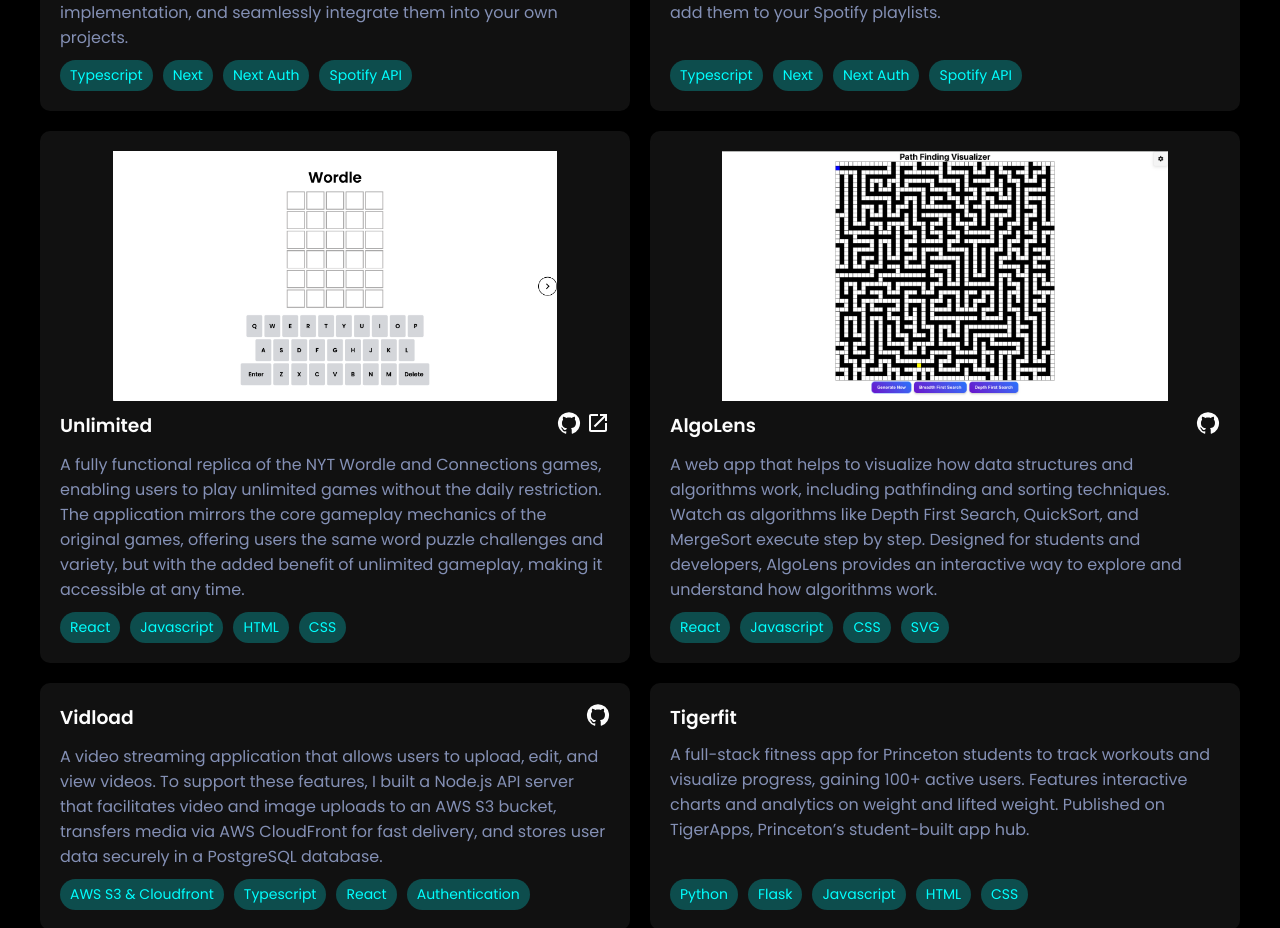
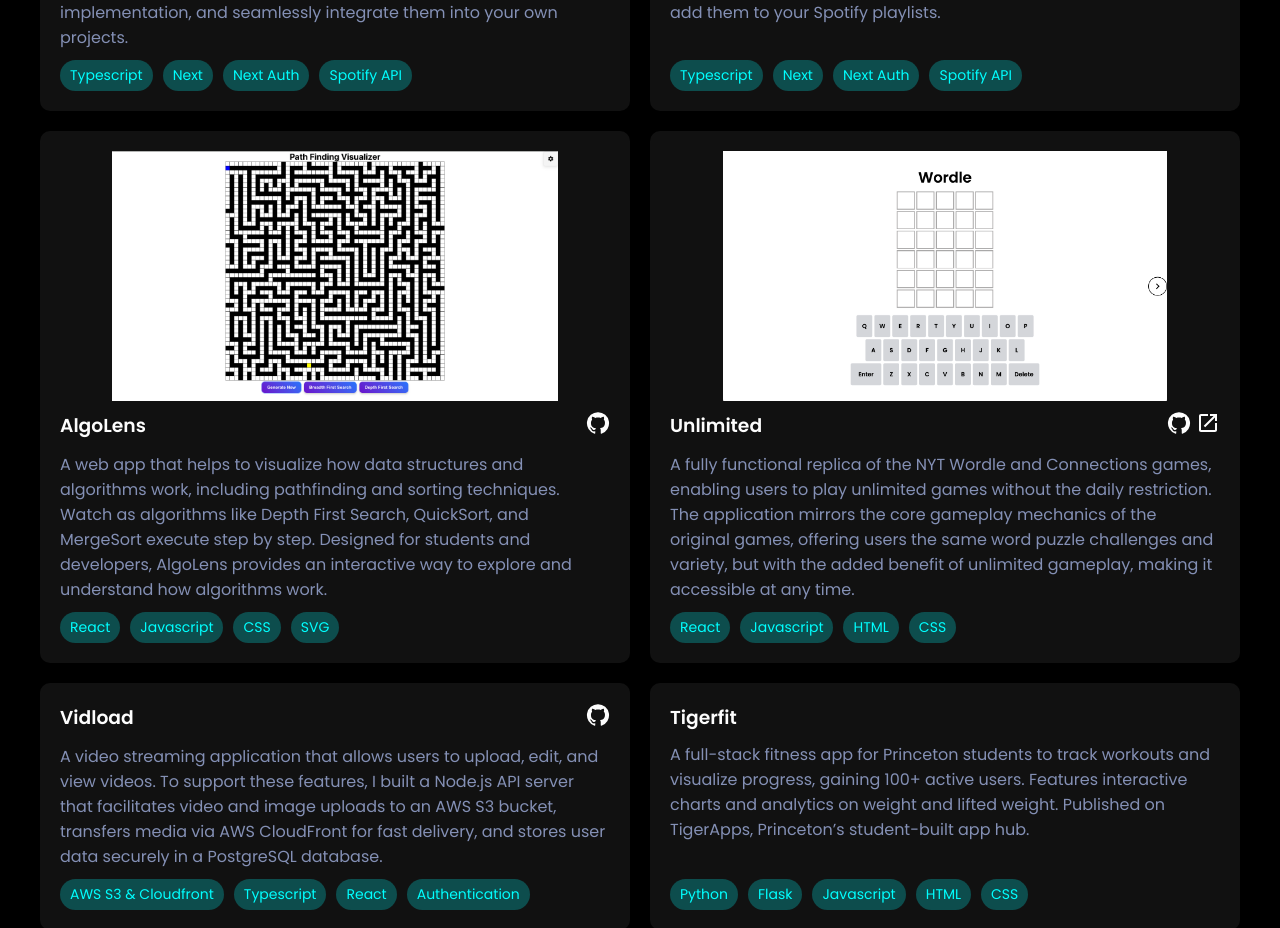
Before and after one commit to kevincas01/portfolio, a React (Create React App) app: page / in a window 1280 px wide. Shown: the part 2866-3794 px from the top of the page. Built offline with nearby package versions, Linux system fonts and the light colour scheme; the HTML template or start-up script is replaced by a standard one.

Commit message:
change projects order

```diff
--- a/src/Components/Projects.js
+++ b/src/Components/Projects.js
@@ -19,6 +19,13 @@ const Projects = () => {
       githubLink: "https://github.com/kevincas01/Vibify",
     },
     {
+      title: "AlgoLens",
+      description: `A web app that helps to visualize how data structures and algorithms work, including pathfinding and sorting techniques. Watch as algorithms like Depth First Search, QuickSort, and MergeSort execute step by step. Designed for students and developers, AlgoLens provides an interactive way to explore and understand how algorithms work.`,
+      skills: ["React", "Javascript", "CSS", "SVG"],
+      imagePath: "/projects/algolens1.png",
+      githubLink: "https://github.com/kevincas01/AlgoLens",
+    },
+    {
       title: "Unlimited",
       description: `A fully functional replica of the NYT Wordle and Connections games, enabling users to play unlimited games without the daily restriction. The application mirrors the core gameplay mechanics of the original games, offering users the same word puzzle challenges and variety, but with the added benefit of unlimited gameplay, making it accessible at any time.`,
       skills: ["React", "Javascript", "HTML", "CSS"],
@@ -26,14 +33,6 @@ const Projects = () => {
       githubLink: "https://github.com/kevincas01/gamecenter-single-player",
       siteLink: "https://gamecenter-single-player.vercel.app/",
     },
-    {
-      title: "AlgoLens",
-      description: `A web app that helps to visualize how data structures and algorithms work, including pathfinding and sorting techniques. Watch as algorithms like Depth First Search, QuickSort, and MergeSort execute step by step. Designed for students and developers, AlgoLens provides an interactive way to explore and understand how algorithms work.`,
-      skills: ["React", "Javascript", "CSS", "SVG"],
-      imagePath: "/projects/algolens1.png",
-      githubLink: "https://github.com/kevincas01/AlgoLens",
-    },
-
     {
       title: "Vidload",
       description: `A video streaming application that allows users to upload, edit, and view videos. To support these features, I built a Node.js API server that facilitates video and image uploads to an AWS S3 bucket, transfers media via AWS CloudFront for fast delivery, and stores user data securely in a PostgreSQL database.`,
```
